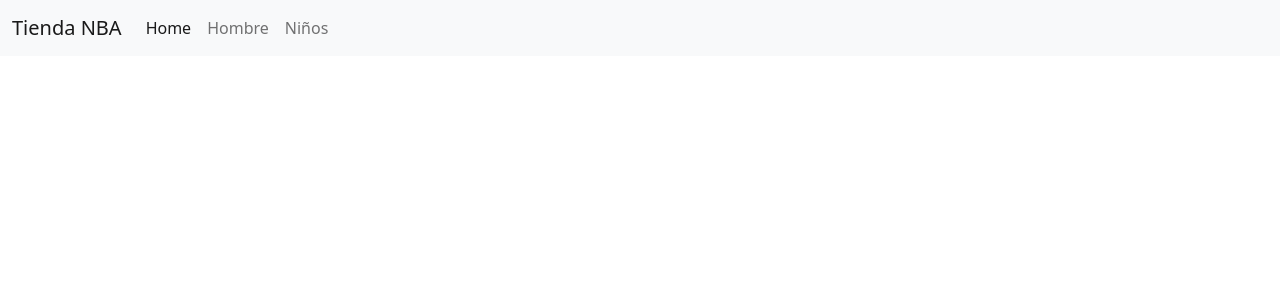
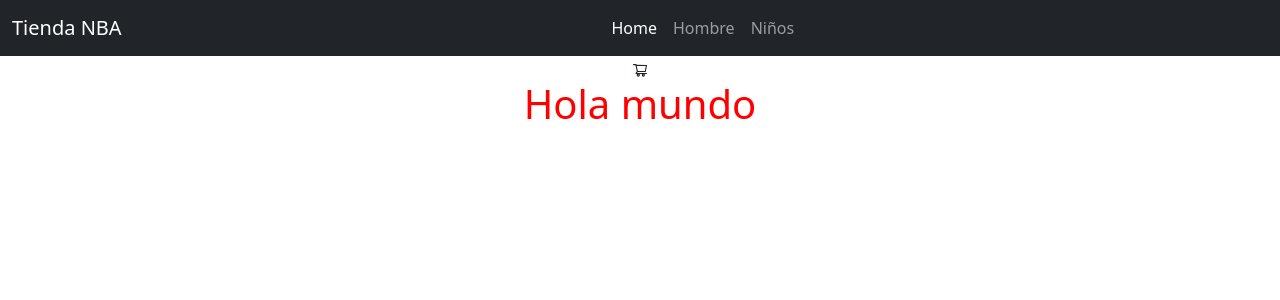
Before and after one commit to claajulian/ecommerce-cladera, a React (Create React App) app: page / in a window 1280 px wide. Shown: the top 300 px of the page. Built offline with nearby package versions, Linux system fonts and the light colour scheme.

Commit message:
desafio cart widget

```diff
--- a/package.json
+++ b/package.json
@@ -7,6 +7,7 @@
     "@testing-library/react": "^11.2.7",
     "@testing-library/user-event": "^12.8.3",
     "bootstrap": "^5.1.3",
+    "bootstrap-icons": "^1.7.0",
     "react": "^17.0.2",
     "react-dom": "^17.0.2",
     "react-scripts": "4.0.3",
--- a/src/App.css
+++ b/src/App.css
@@ -1,5 +1,11 @@
 .App {
   text-align: center;
+}
+
+.navCart {
+  right: 3rem;
+  bottom: 4rem;
+  cursor: pointer;
 }
 
 .App-logo {
@@ -36,3 +42,7 @@
     transform: rotate(360deg);
   }
 }
+
+.parrafo2 {
+  color: red;
+}
--- a/src/App.js
+++ b/src/App.js
@@ -1,7 +1,7 @@
-import logo from './logo.svg';
 import './App.css';
 import NavBar from './components/NavBar';
 import 'bootstrap/dist/css/bootstrap.min.css';
+import ItemListContainer from './components/ItemListContainer';
 
 function App() {
   return (
@@ -9,6 +9,7 @@ function App() {
 
     <div className="App">
       <NavBar />
+      <ItemListContainer greetings="Hola mundo" />
     </div>
   );
 }
--- /dev/null
+++ b/src/components/CarWidget.js
@@ -0,0 +1,13 @@
+import React from "react";
+import {AiOutlineShoppingCart} from "react-icons/ai";
+const CarWidget = () => {
+    return (
+        <>
+        <div className="navCart">
+        <AiOutlineShoppingCart/>
+        </div>
+        </>
+    )
+}
+
+export default CarWidget;
--- /dev/null
+++ b/src/components/ItemListContainer.js
@@ -0,0 +1,11 @@
+import React from "react";
+
+const ItemListContainer = (props) => {
+    return (
+        <>
+            <h1 className="parrafo2">{props.greetings}</h1>
+        </>
+    )
+}
+
+export default ItemListContainer;
--- a/src/components/NavBar.js
+++ b/src/components/NavBar.js
@@ -1,17 +1,20 @@
 import React from "react";
+import CarWidget from "./CarWidget";
+import {AiOutlineShoppingCart} from "react-icons/ai";
+
 
 
 const NavBar = () => {
     return(
-        <div>
-        <nav className="navbar navbar-expand-lg navbar-light bg-light">
+      <div>
+        <nav className="navbar navbar-expand-lg navbar-dark bg-dark">
   <div className="container-fluid">
     <a class="navbar-brand" href="#">Tienda NBA</a>
     <button className="navbar-toggler" type="button" data-bs-toggle="collapse" data-bs-target="#navbarNav" aria-controls="navbarNav" aria-expanded="false" aria-label="Toggle navigation">
       <span className="navbar-toggler-icon"></span>
     </button>
     <div className="collapse navbar-collapse" id="navbarNav">
-      <ul className="navbar-nav">
+      <ul className="navbar-nav mx-auto" >
         <li className="nav-item">
           <a className="nav-link active" aria-current="page" href="#">Home</a>
         </li>
@@ -22,11 +25,18 @@ const NavBar = () => {
           <a className="nav-link" href="#">Niños</a>
         </li>
       </ul>
+
     </div>
+
   </div>
+
 </nav>
-        </div>
+<CarWidget/>
+</div>
     )
 }
 
-export default NavBar
+
+
+
+export default NavBar;
```
Also changed, not shown: 1 other file (tests, documents, lock files or other folders).
